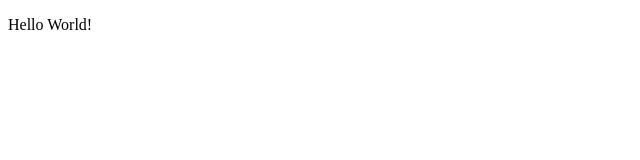
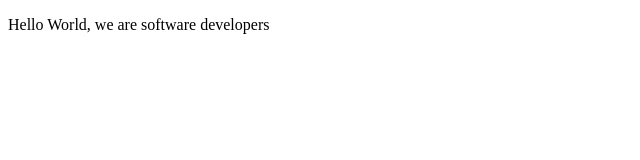
Before and after one commit to oahmaro/microverse_collaborative_C, a plain HTML site: page index.html in a window 1280 px wide. Shown: the whole page, without its empty margins (0-640 px from the left). Drawn offline with Linux system fonts and the light colour scheme.

Commit message:
Rohan's commit

```diff
--- a/index.html
+++ b/index.html
@@ -7,7 +7,7 @@
   </head>
 
   <body>
-    <p>Hello World!</p>
+    <p>Hello World, we are software developers</p>
     <script src="https://cdn.freecodecamp.org/testable-projects-fcc/v1/bundle.js"></script>
 
     <!--
```
